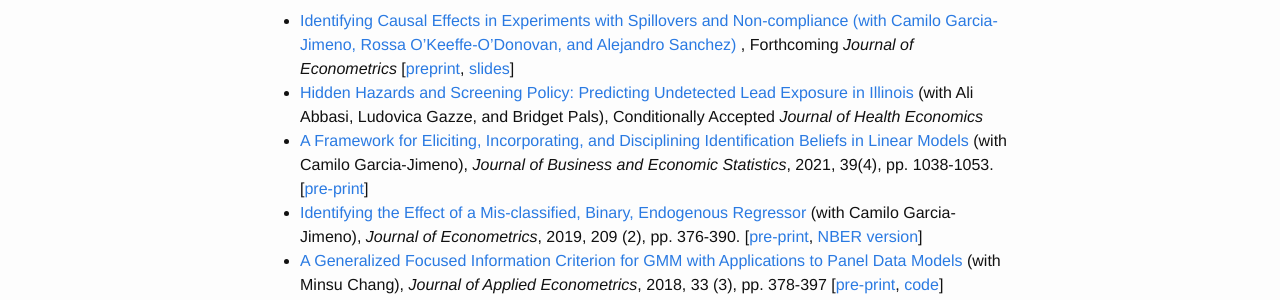
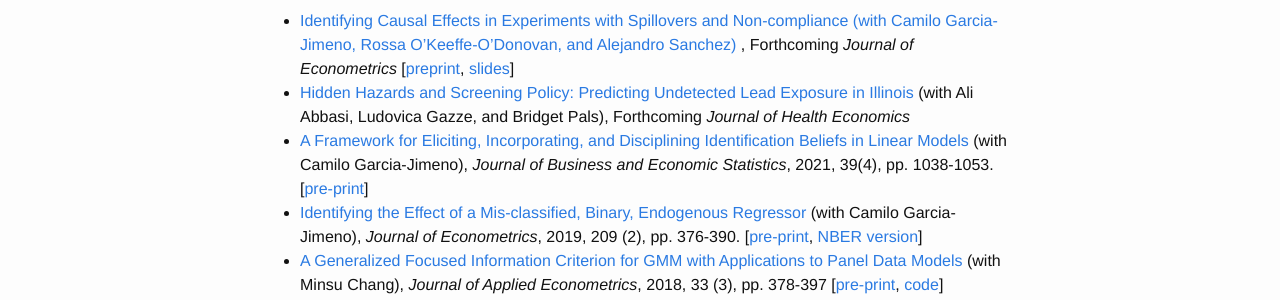
Before and after one commit to fditraglia/fditraglia.github.io, a Jekyll site: the page built from research.md, in a window 1280 px wide. Shown: the part 218-518 px from the top of the page. Built offline with Jekyll 4.4.1, drawn with Linux system fonts in a browser that asks for light colours.

Commit message:
update status of paper

```diff
--- a/research.md
+++ b/research.md
@@ -9,7 +9,7 @@
 ## Publications
 
 - [Identifying Causal Effects in Experiments with Spillovers and Non-compliance (with Camilo Garcia-Jimeno, Rossa O'Keeffe-O'Donovan, and Alejandro Sanchez)](https://doi.org/10.1016/j.jeconom.2023.01.008) , Forthcoming *Journal of Econometrics* [[preprint](https://ditraglia.com/pdf/spillovers-paper.pdf), [slides](https://ditraglia.com/pdf/spillovers-slides.pdf)]
-- [Hidden Hazards and Screening Policy: Predicting Undetected Lead Exposure in Illinois](https://ditraglia.com/pdf/lead-JHE.pdf) (with Ali Abbasi, Ludovica Gazze, and Bridget Pals), Conditionally Accepted *Journal of Health Economics*
+- [Hidden Hazards and Screening Policy: Predicting Undetected Lead Exposure in Illinois](https://ditraglia.com/pdf/lead-JHE.pdf) (with Ali Abbasi, Ludovica Gazze, and Bridget Pals), Forthcoming *Journal of Health Economics*
 - [A Framework for Eliciting, Incorporating, and Disciplining Identification Beliefs in Linear Models](https://doi.org/10.1080/07350015.2020.1753528) (with Camilo Garcia-Jimeno), *Journal of Business and Economic Statistics*, 2021, 39(4), pp. 1038-1053. [[pre-print](http://ditraglia.com/pdf/DiTraglia-Garcia-Jimeno-2019.pdf)]
 - [Identifying the Effect of a Mis-classified, Binary, Endogenous Regressor](https://www.sciencedirect.com/science/article/pii/S0304407619300181) (with Camilo Garcia-Jimeno), *Journal of Econometrics*, 2019, 209 (2), pp. 376-390. [[pre-print](http://ditraglia.com/pdf/binary-regressor-final.pdf), [NBER version](http://ditraglia.com/pdf/DiTraglia_Garcia-Jimeno_2017b.pdf)]
 - [A Generalized Focused Information Criterion for GMM with Applications to Panel Data Models](https://onlinelibrary.wiley.com/doi/10.1002/jae.2614) (with Minsu Chang), *Journal of Applied Econometrics*, 2018, 33 (3), pp. 378-397 [[pre-print](http://ditraglia.com/pdf/GFIC_paper.pdf), [code](https://github.com/fditraglia/gfic)]
```
Also changed, not shown: 1 other file.
